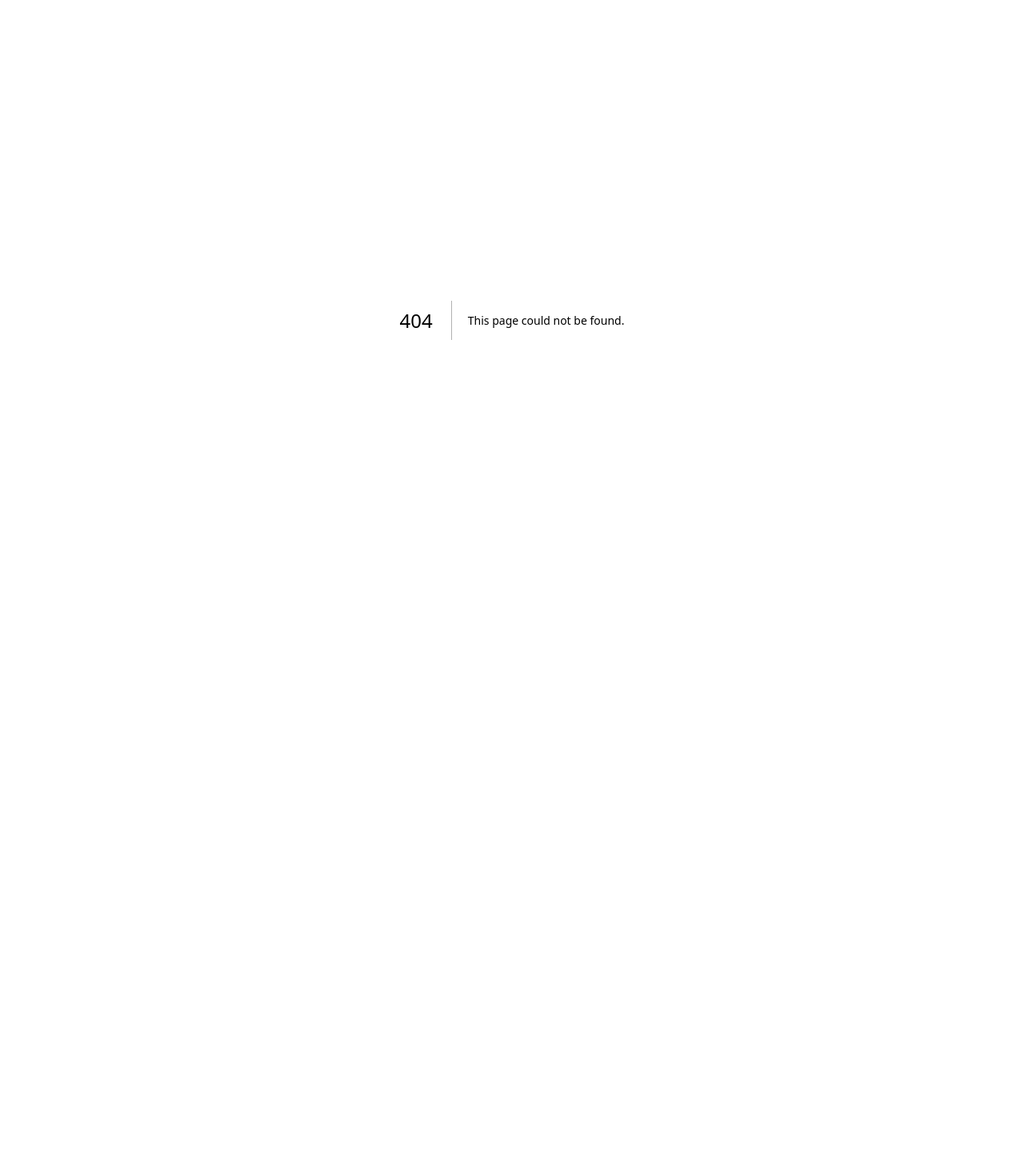
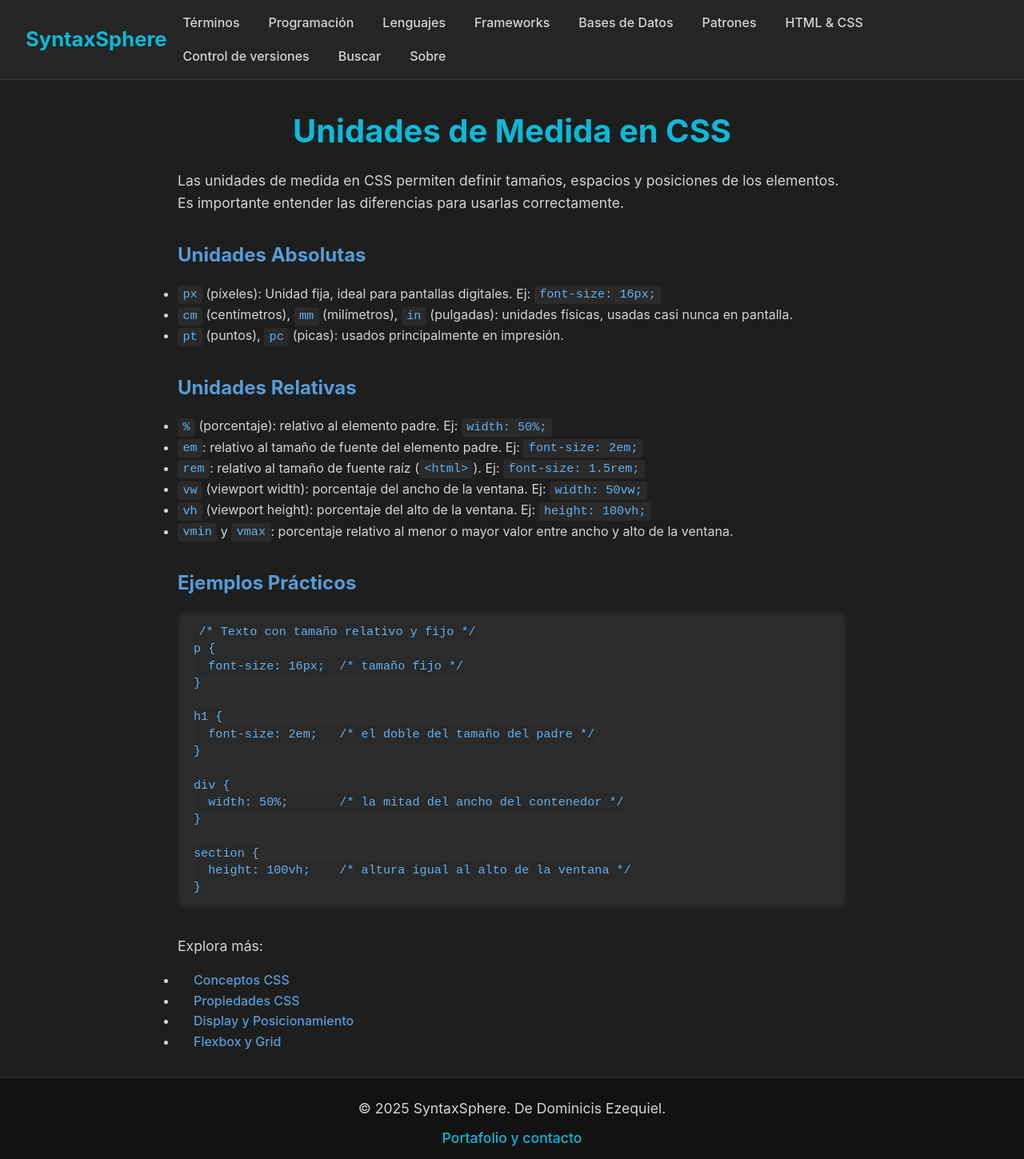
Before and after one commit to DdEze/SyntaxSphere, a Next.js app: page /html-css/css/unidades in a window 1280 px wide. Before the commit this address had no page. Shown: the top 1449 px of the page at 80% size. Before the commit the page ends 800 px from the top, so only its background shows below. Built offline with nearby package versions, Linux system fonts and the light colour scheme.

Commit message:
feat(ui): Se agrego la pantalla 'Unidades de Medidas CSS'

```diff
--- a/app/html-css/css/page.js
+++ b/app/html-css/css/page.js
@@ -20,6 +20,7 @@ export default function CSSPage() {
             <li><a href="#selectores">Selectores Básicos</a></li>
             <li><a href="#comentarios">Comentarios en CSS</a></li>
             <li><a href="#modelo">Modelo de Caja (Box Model)</a></li>
+            <li><a href="#mas">Más sobre CSS</a></li>
         </ul>
       </section>
 
@@ -112,11 +113,13 @@ export default function CSSPage() {
         <p>
           A continuación exploraremos cada una de las propiedades clave del modelo de caja, así como unidades de medida, sistemas de posicionamiento y técnicas modernas como <strong>Flexbox</strong> y <strong>Grid</strong>.
         </p>
-
+      </section>
+      <section id='mas'>
         <div>
+            <p>Explora más:</p>
             <ul>
                 <li>
-                    <Link href="/html-css/css/propiedades">
+                    <Link href="/html-css/css/propiedades" style={{ color: 'var(--highlight-color)'}}>
                         Ir a Propiedades CSS
                     </Link>
                 </li>
--- a/app/html-css/css/propiedades/page.js
+++ b/app/html-css/css/propiedades/page.js
@@ -122,11 +122,16 @@ header {
                 `}</code></pre>
 
             </section>
-
             <section>
-                <Link href="/html-css/css" style={{ color: 'var(--highlight-color)'}}>
-                    Ir a la sección de CSS
-                </Link>
+                <nav style={{ marginTop: '2rem' }}>
+                    <p>Explora más:</p>
+                    <ul>
+                        <li><Link href="/html-css/css" style={{ color: 'var(--highlight-color)'}}>Conceptos CSS</Link></li>
+                        <li><Link href="/html-css/css/unidades" style={{ color: 'var(--highlight-color)'}}>Unidades de Medida</Link></li>
+                        <li><Link href="/html-css/css/display-posicionamiento" style={{ color: 'var(--highlight-color)'}}>Display y Posicionamiento</Link></li>
+                        <li><Link href="/html-css/css/flexbox-grid" style={{ color: 'var(--highlight-color)'}}>Flexbox y Grid</Link></li>
+                    </ul>
+                </nav>
             </section>
         </Layout>
     )
--- /dev/null
+++ b/app/html-css/css/unidades/page.js
@@ -0,0 +1,73 @@
+'use client';
+
+import Layout from '@/components/Layout';
+import Link from 'next/link';
+import '../../../../styles/global.css'
+
+export default function CssUnidadesPage() {
+  return (
+    <Layout>
+      <section>
+        <h1>Unidades de Medida en CSS</h1>
+        <p>
+          Las unidades de medida en CSS permiten definir tamaños, espacios y posiciones de los elementos. Es importante entender las diferencias para usarlas correctamente.
+        </p>
+      </section>
+
+      <section>
+        <h2>Unidades Absolutas</h2>
+        <ul>
+          <li><code>px</code> (píxeles): Unidad fija, ideal para pantallas digitales. Ej: <code>font-size: 16px;</code></li>
+          <li><code>cm</code> (centímetros), <code>mm</code> (milímetros), <code>in</code> (pulgadas): unidades físicas, usadas casi nunca en pantalla.</li>
+          <li><code>pt</code> (puntos), <code>pc</code> (picas): usados principalmente en impresión.</li>
+        </ul>
+      </section>
+
+      <section>
+        <h2>Unidades Relativas</h2>
+        <ul>
+          <li><code>%</code> (porcentaje): relativo al elemento padre. Ej: <code>width: 50%;</code></li>
+          <li><code>em</code>: relativo al tamaño de fuente del elemento padre. Ej: <code>font-size: 2em;</code></li>
+          <li><code>rem</code>: relativo al tamaño de fuente raíz (<code>&lt;html&gt;</code>). Ej: <code>font-size: 1.5rem;</code></li>
+          <li><code>vw</code> (viewport width): porcentaje del ancho de la ventana. Ej: <code>width: 50vw;</code></li>
+          <li><code>vh</code> (viewport height): porcentaje del alto de la ventana. Ej: <code>height: 100vh;</code></li>
+          <li><code>vmin</code> y <code>vmax</code>: porcentaje relativo al menor o mayor valor entre ancho y alto de la ventana.</li>
+        </ul>
+      </section>
+
+      <section>
+        <h2>Ejemplos Prácticos</h2>
+        <pre><code>
+{`/* Texto con tamaño relativo y fijo */
+p {
+  font-size: 16px;  /* tamaño fijo */
+}
+
+h1 {
+  font-size: 2em;   /* el doble del tamaño del padre */
+}
+
+div {
+  width: 50%;       /* la mitad del ancho del contenedor */
+}
+
+section {
+  height: 100vh;    /* altura igual al alto de la ventana */
+}`}
+        </code></pre>
+      </section>
+
+      <section>
+        <nav style={{ marginTop: '2rem' }}>
+          <p>Explora más:</p>
+          <ul>
+            <li><Link href="/html-css/css" style={{ color: 'var(--highlight-color)'}}>Conceptos CSS</Link></li>
+            <li><Link href="/html-css/css/propiedades" style={{ color: 'var(--highlight-color)'}}>Propiedades CSS</Link></li>
+            <li><Link href="/html-css/css/display-posicionamiento" style={{ color: 'var(--highlight-color)'}}>Display y Posicionamiento</Link></li>
+            <li><Link href="/html-css/css/flexbox-grid" style={{ color: 'var(--highlight-color)'}}>Flexbox y Grid</Link></li>
+          </ul>
+        </nav>
+      </section>
+    </Layout>
+  );
+}
```
